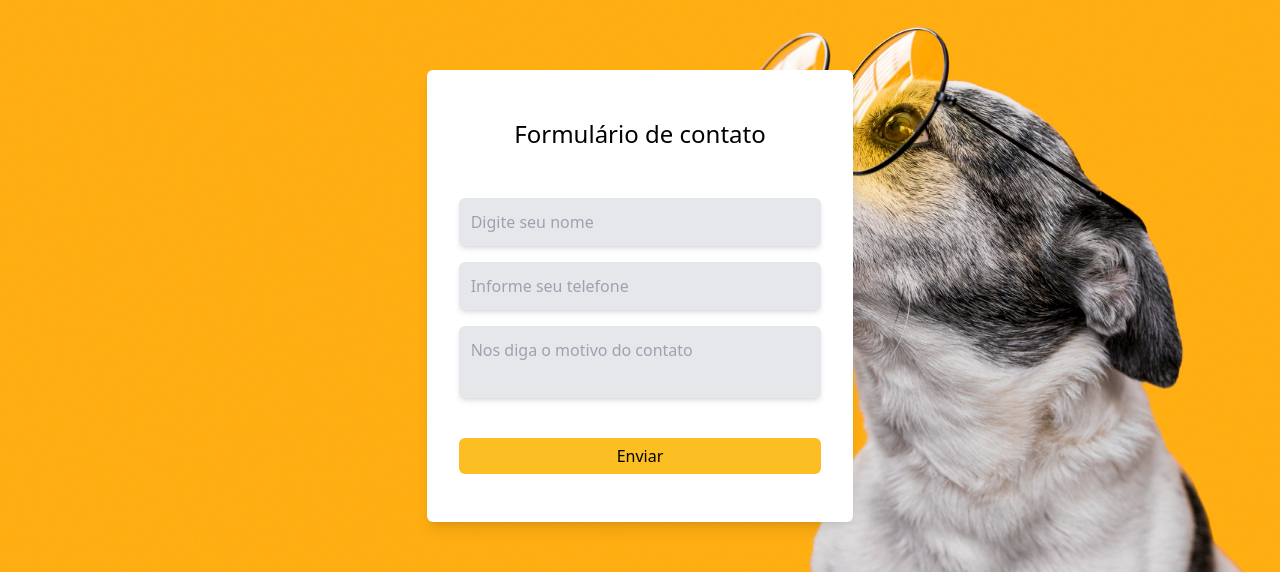
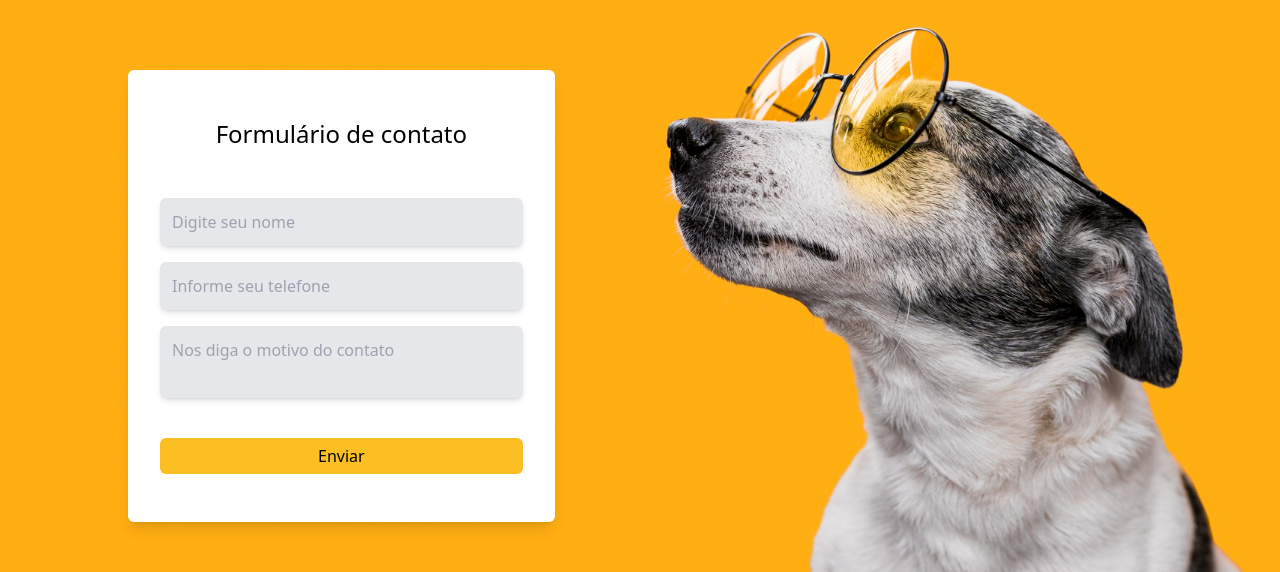
Before and after one commit to moraiskaua/front-end-saving-pets, a Next.js app: page /contact in a window 1280 px wide. Shown: the part 904-1476 px from the top of the page. Built offline with nearby package versions, Linux system fonts and the light colour scheme.

Commit message:
fix(contact): correcting form position

```diff
--- a/src/pages/contact.tsx
+++ b/src/pages/contact.tsx
@@ -10,8 +10,8 @@ const Contact = () => {
         text="Entre em contato com a equipe do saving-pets"
         title="Contato"
       />
-      <section className="min-h-screen bg-contact-forms flex items-center justify-center bg-[#FEAE11] bg-no-repeat bg-right-bottom">
-        <form className="bg-white shadow-lg pt-12 pb-12 pr-8 pl-8 w-4/12 rounded-md flex flex-col gap-4">
+      <section className="min-h-screen bg-contact-forms flex items-center justify-start bg-[#FEAE11] bg-no-repeat bg-right-bottom">
+        <form className="bg-white shadow-lg py-12 px-8 w-4/12 ml-32 rounded-md flex flex-col gap-4">
           <h1 className="text-2xl mb-8 text-center">Formulário de contato</h1>
           <FormInput placeholder="Digite seu nome" required />
           <FormInput placeholder="Informe seu telefone " required />
```
